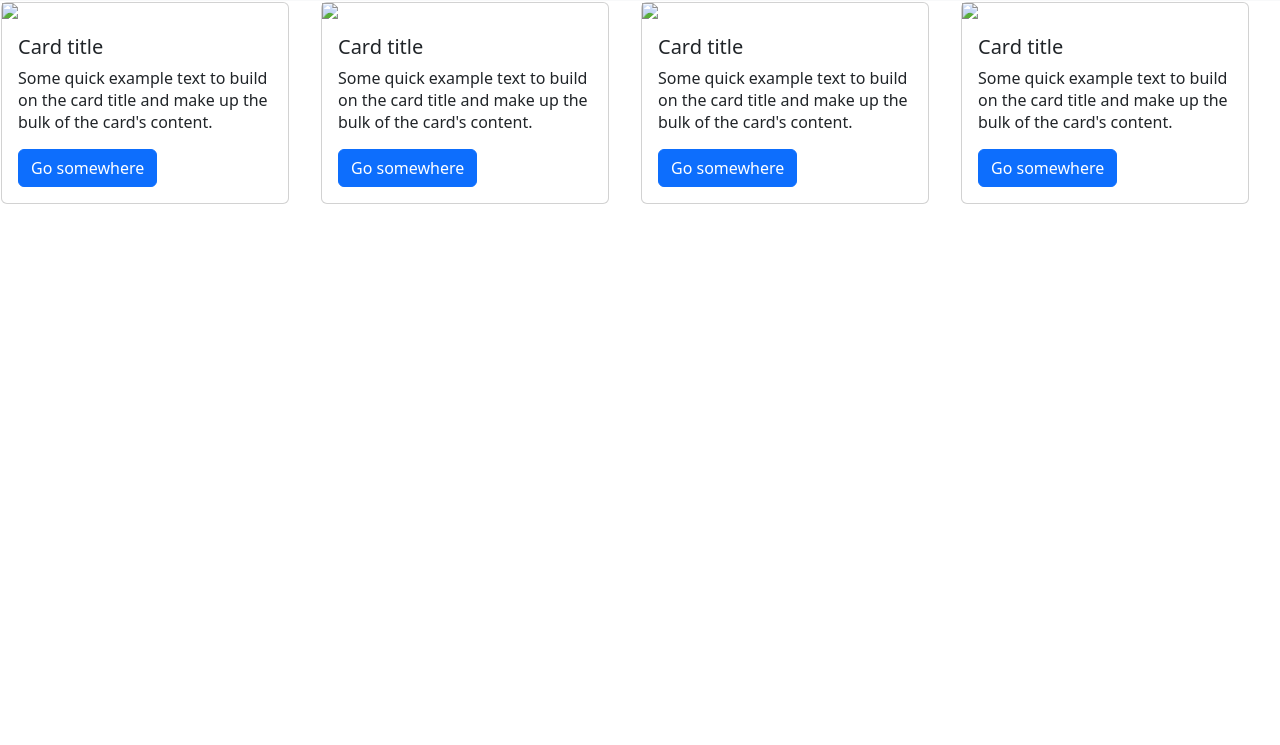
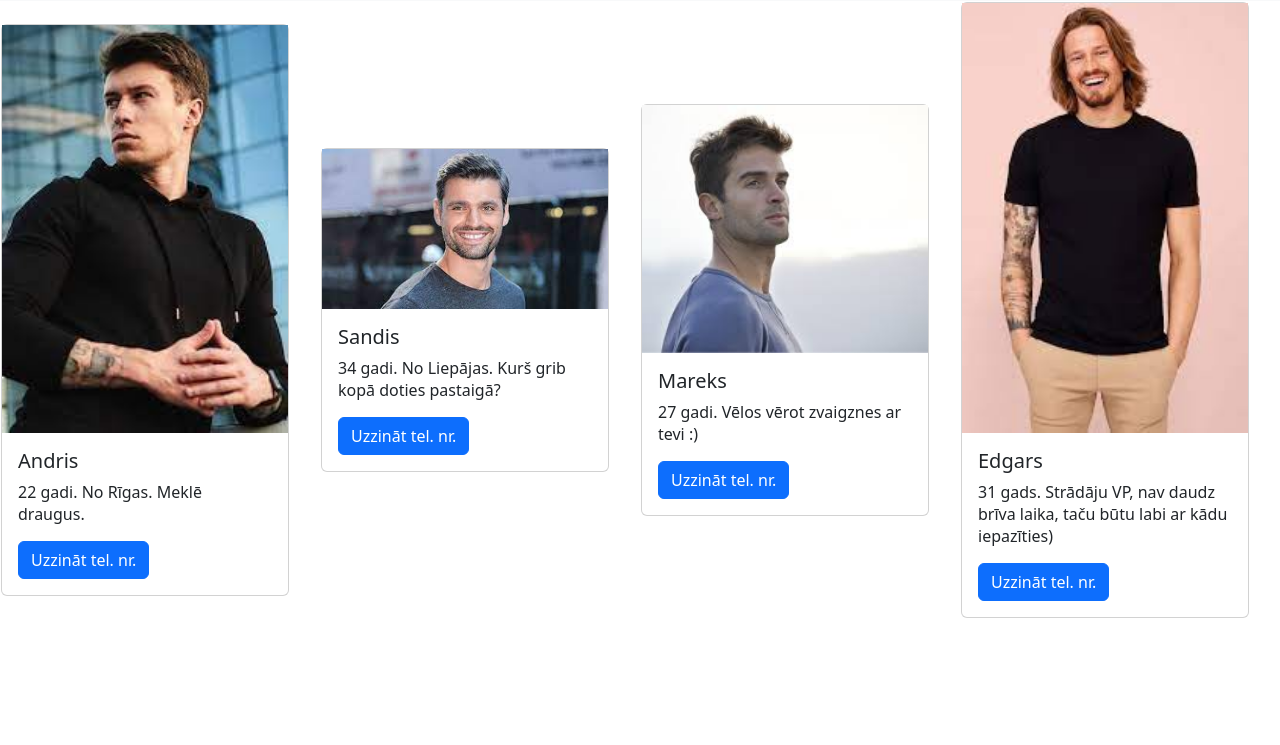
Before and after one commit to neitralsX/iepazisanas_portals, a plain HTML site: page index.html in a window 1280 px wide. Shown: the part 55-800 px from the top of the page. Drawn offline with nearby package versions, Linux system fonts and the light colour scheme.

Commit message:
Add files via upload

```diff
--- a/assets/css/style.css
+++ b/assets/css/style.css
@@ -1,3 +1,7 @@
 #td1 {
     width: 400px;
 }
+
+body {
+    background-color: blue;
+}
--- a/index.html
+++ b/index.html
@@ -9,15 +9,15 @@
 
   <nav class="navbar navbar-expand-lg bg-light">
     <div class="container-fluid">
-      <a class="navbar-brand" href="#">Navbar</a>
+      <a class="navbar-brand" href="#">Profils (tehnisku iemeslu dēļ šobrīd nav pieejams)</a>
       <button class="navbar-toggler" type="button" data-bs-toggle="collapse" data-bs-target="#navbarSupportedContent" aria-controls="navbarSupportedContent" aria-expanded="false" aria-label="Toggle navigation">
         <span class="navbar-toggler-icon"></span>
       </button>
-
+<!--
       <div class="collapse navbar-collapse" id="navbarSupportedContent">
         <ul class="navbar-nav me-auto mb-2 mb-lg-0">
           <li class="nav-item">
-            <a class="nav-link active" aria-current="page" href="#">Home</a>
+            <a class="nav-link active" aria-current="page" href="index.html">Iepazities!</a>
           </li>
           <li class="nav-item">
             <a class="nav-link" href="#">Link</a>
@@ -39,49 +39,49 @@
         </ul>
 
       </div>
-    </div>
+    </div> -->
   </nav>
 
 <table align="center">
   <tr>
     <td id="td1">
     <div class="card" style="width: 18rem;">
-      <img src="...">
+      <img src="assets/img/4.jfif">
       <div class="card-body">
-        <h5 class="card-title">Card title</h5>
-        <p class="card-text">Some quick example text to build on the card title and make up the bulk of the card's content.</p>
-        <a href="#" class="btn btn-primary">Go somewhere</a>
+        <h5 class="card-title">Andris</h5>
+        <p class="card-text">22 gadi. No Rīgas. Meklē draugus.</p>
+        <a href="#" class="btn btn-primary">Uzzināt tel. nr.</a>
       </div>
     </div>
     </td>
 
     <td id="td1">
       <div class="card" style="width: 18rem;">
-        <img src="...">
+        <img src="assets/img/3.jfif">
         <div class="card-body">
-          <h5 class="card-title">Card title</h5>
-          <p class="card-text">Some quick example text to build on the card title and make up the bulk of the card's content.</p>
-          <a href="#" class="btn btn-primary">Go somewhere</a>
+          <h5 class="card-title">Sandis</h5>
+          <p class="card-text">34 gadi. No Liepājas. Kurš grib kopā doties pastaigā?</p>
+          <a href="#" class="btn btn-primary">Uzzināt tel. nr.</a>
         </div>
       </div>
     </td>
     <td id="td1">
           <div class="card" style="width: 18rem;">
-            <img src="...">
+            <img src="assets/img/2.jfif">
             <div class="card-body">
-              <h5 class="card-title">Card title</h5>
-              <p class="card-text">Some quick example text to build on the card title and make up the bulk of the card's content.</p>
-              <a href="smth.txt" class="btn btn-primary">Go somewhere</a>
+              <h5 class="card-title">Mareks</h5>
+              <p class="card-text">27 gadi. Vēlos vērot zvaigznes ar tevi :)</p>
+              <a href="smth.txt" class="btn btn-primary">Uzzināt tel. nr.</a>
             </div>
           </div>
     </td>
     <td id="td1">
           <div class="card" style="width: 18rem;">
-            <img src="...">
+            <img src="assets/img/1.jfif">
             <div class="card-body">
-              <h5 class="card-title">Card title</h5>
-              <p class="card-text">Some quick example text to build on the card title and make up the bulk of the card's content.</p>
-              <a href="#" class="btn btn-primary">Go somewhere</a>
+              <h5 class="card-title">Edgars</h5>
+              <p class="card-text">31 gads. Strādāju VP, nav daudz brīva laika, taču būtu labi ar kādu iepazīties)</p>
+              <a href="#" class="btn btn-primary">Uzzināt tel. nr.</a>
             </div>
           </div>
     </td>
```
Also changed, not shown: assets/img/1.jfif (added), assets/img/2.jfif (added), assets/img/3.jfif (added), assets/img/4.jfif (added).
